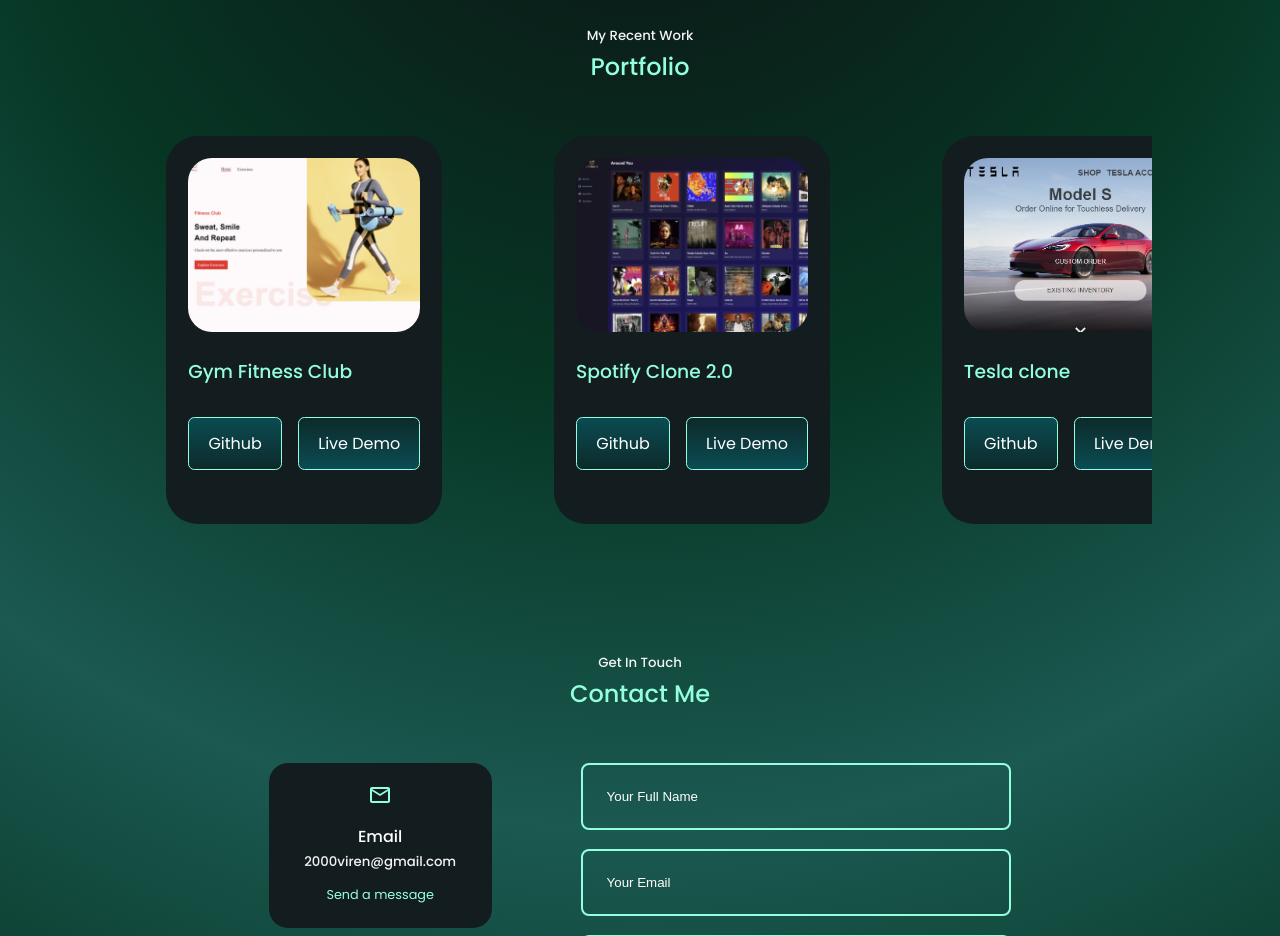
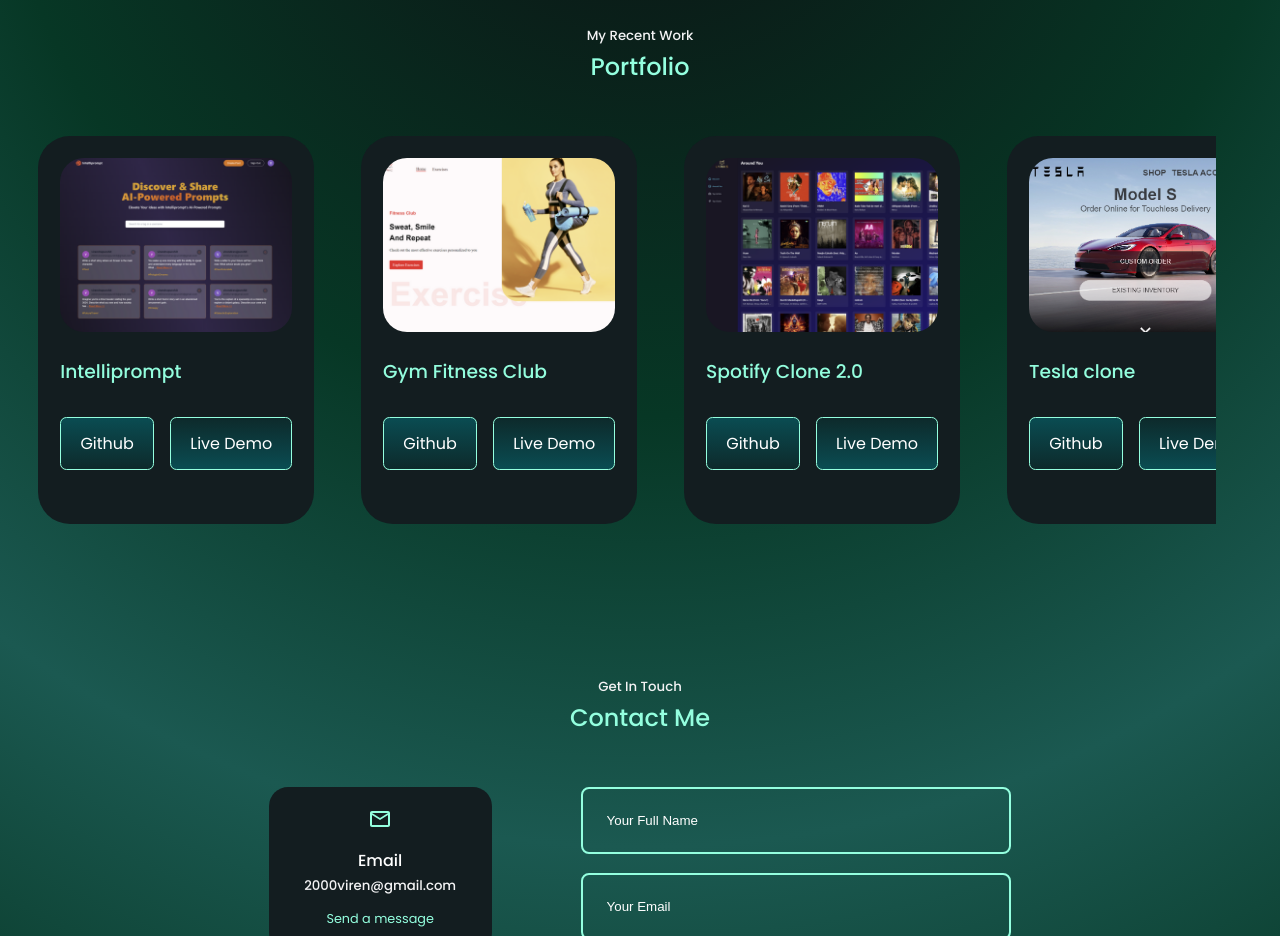
Before and after one commit to Viren-45/viren-portfolio, a React (Create React App) app: page / in a window 1280 px wide. Shown: the part 2280-3216 px from the top of the page. Built offline with nearby package versions, Linux system fonts and the light colour scheme.

Commit message:
Issues fixed

```diff
--- a/src/components/about/about.css
+++ b/src/components/about/about.css
@@ -89,7 +89,12 @@
   }
   .about_cards{
     grid-template-columns: 1fr 1fr;
-    gap: 1rem;
+    gap: 0.5rem;
+    align-items: center;
+  }
+  .about_card{
+    width: 50%;
+    height: 15rem;
   }
   .about_content{
     text-align: center;
--- a/src/components/experience/experience.css
+++ b/src/components/experience/experience.css
@@ -46,23 +46,17 @@
     grid-template-columns: 1fr;
   }
   .experience_container > div{
-    width: 80%;
     padding: 2rem;
     margin: 0 auto;
-  }
-  .experience_content{
-    padding: 1rem;
   }
 }
 
 /* ======== Media Queries (Small Devices) ========== */
-
 @media screen and (max-width: 600px){
   .experience_container{
     gap: 1rem;
   }
   .experience_container > div{
-    width: 100%;
-    padding: 2rem;
+    padding: 1rem; /* Adjust padding for smaller screens */
   }
 }
--- a/src/components/portfolio/portfolio.css
+++ b/src/components/portfolio/portfolio.css
@@ -1,10 +1,25 @@
-.portfolio_container{
-  margin-right: 3rem;
+.portfolio_container {
   display: flex;
-  gap: 4rem;
+  gap: 4%;
+  overflow-x: auto;
+  padding-bottom: 1.5rem;
+  /* Add modern scrollbar styles */
+  scrollbar-width: thin;
+  scrollbar-color: var(--color-primary-variant) transparent;
 }
 
-.portfolio_item{
+/* Style the scrollbar track */
+.portfolio_container::-webkit-scrollbar {
+  width: 8px;
+}
+
+/* Style the scrollbar thumb */
+.portfolio_container::-webkit-scrollbar-thumb {
+  background-color: var(--color-primary-variant);
+  border-radius: 4px;
+}
+
+.portfolio_item {
   background: var(--color-bg-variant);
   padding: 1.3rem;
   border-radius: 2rem;
@@ -12,71 +27,54 @@
   transition: var(--transition);
 }
 
-.portfolio_item:hover{
+.portfolio_item:hover {
   border-color: var(--color-primary-variant);
   background: transparent;
 }
 
-.portfolio_item-image{
+.portfolio_item-image {
   border-radius: 1.5rem;
   overflow: hidden;
 }
 
-.portfolio_item h3{
+.portfolio_item h3 {
   margin: 1.5rem 0 1.8rem;
-  color: #93FDDD;
+  color: #93fddd;
 }
 
-.portfolio_item-cta{
+.portfolio_item-cta {
   display: flex;
   gap: 1rem;
 }
 
-.portfolio_scroll{
+.portfolio_scroll {
   display: flex;
   overflow-x: auto;
-  ;
 }
 
-
 /* ======== Media Queries (Medium Devices) ========== */
-@media screen and (min-width: 600px){
-  .portfolio_container{
+@media screen and (min-width: 600px) {
+  .portfolio_container {
     grid-template-columns: 1fr 1fr;
-    gap: 4rem;
+    gap: 4%;
     margin: 0;
-  }
-  .portfolio_scroll{
-    margin: 0 4rem 0 4rem;
-  }
-  .spacer{
-    flex: 0 0 1rem;
   }
 }
 
 /* ======== Media Queries (Small Devices) ========== */
-
-@media screen and (max-width: 600px){
-  .portfolio_container{
+@media screen and (max-width: 600px) {
+  .portfolio_container {
     grid-template-columns: 1fr;
-    gap: 1rem;
-  }
-  .spacer{
-    flex: 0 0 1rem;
+    gap: 4%;
   }
 }
 
 /* ======== Media Queries (Large Devices) ========== */
-@media screen and (min-width: 1024px){
-  .portfolio_container{
+@media screen and (min-width: 1024px) {
+  .portfolio_container {
     margin-left: 2.4rem;
     grid-template-columns: 1fr 1fr;
-    gap: 7rem;
-  }
-  .portfolio_scroll{
-    margin: 0 8rem 0 8rem;
-  }
-  .spacer{
-    flex: 0 0 0;
+    gap: 4%;
+    width: 92%; /* Adjust width to reduce excessive space */
   }
 }
--- a/src/components/portfolio/projects.js
+++ b/src/components/portfolio/projects.js
@@ -1,33 +1,42 @@
-import IMG1 from "../../assets/fitness-club.png"
-import IMG2 from "../../assets/lyriks.png"
-import IMG3 from "../../assets/tesla-clone.PNG";
-import IMG4 from "../../assets/Sneaker-website.PNG";
+
+import IMG1 from "../../assets/intelliprompt.png"
+import IMG2 from "../../assets/fitness-club.png"
+import IMG3 from "../../assets/lyriks.png"
+import IMG4 from "../../assets/tesla-clone.PNG";
+import IMG5 from "../../assets/Sneaker-website.PNG";
 
 const projects = [
   {
     id: 1,
     image: IMG1,
+    title: "Intelliprompt",
+    github: "https://github.com/Viren-45/sneaker.git",
+    demo: "https://viren-intelliprompt-gwnq2qjj8-virendra-rajpurohits-projects.vercel.app/"
+  },
+  {
+    id: 2,
+    image: IMG2,
     title: "Gym Fitness Club",
     github: "https://github.com/Viren-45/sneaker.git",
     demo: "https://virendrafitnessclub.netlify.app/"
   },
   {
-    id: 2,
-    image: IMG2,
+    id: 3,
+    image: IMG3,
     title: "Spotify Clone 2.0",
     github: "https://github.com/Viren-45/sneaker.git",
     demo: "https://viren-45.github.io/sneaker/"
   },
   {
-    id: 3,
-    image: IMG3,
+    id: 4,
+    image: IMG4,
     title: "Tesla clone",
     github: "https://github.com/Viren-45/tesla-clone.git",
     demo: "https://viren-45.github.io/tesla-clone/"
   },
   {
-    id: 4,
-    image: IMG4,
+    id: 5,
+    image: IMG5,
     title: "Landing page for Website",
     github: "https://github.com/Viren-45/sneaker.git",
     demo: "https://viren-45.github.io/sneaker/"
```
Also changed, not shown: src/assets/intelliprompt.png (added), 1 other file (tests, documents, lock files or other folders).
